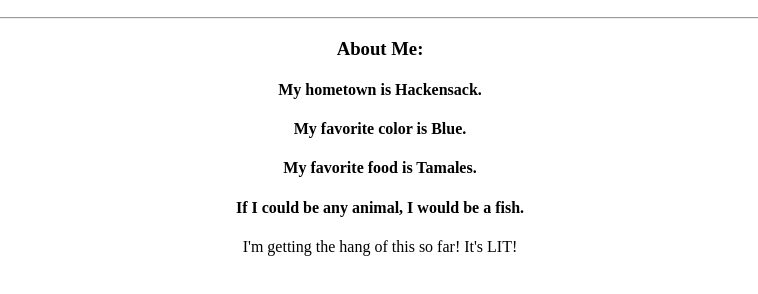
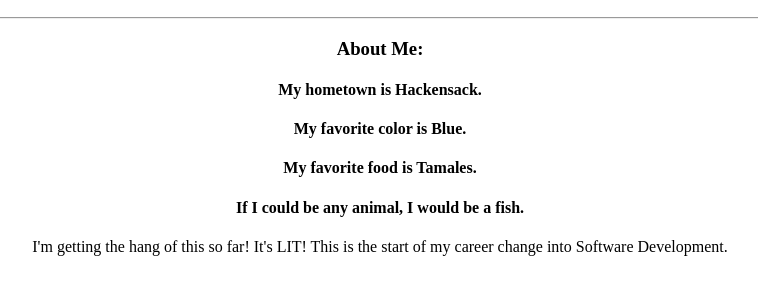
Before and after one commit to ebarroso2214/first-repo, a plain HTML site: page index.html in a window 1280 px wide. Shown: the part 110-404 px from the top of the page, without its empty margins (260-1018 px from the left). Drawn offline with Linux system fonts and the light colour scheme.

Commit message:
Added a second place holder text

```diff
--- a/index.html
+++ b/index.html
@@ -15,7 +15,7 @@
 					<h4>My favorite color is Blue.</h4>
 					<h4>My favorite food is Tamales.</h4>
 					<h4>If I could be any animal, I would be a fish.</h4>
-                    <p>I'm getting the hang of this so far! It's LIT!</p>
+                    <p>I'm getting the hang of this so far! It's LIT! This is the start of my career change into Software Development.</p>
 			</div>
 		  </body>
 		</html>
```
